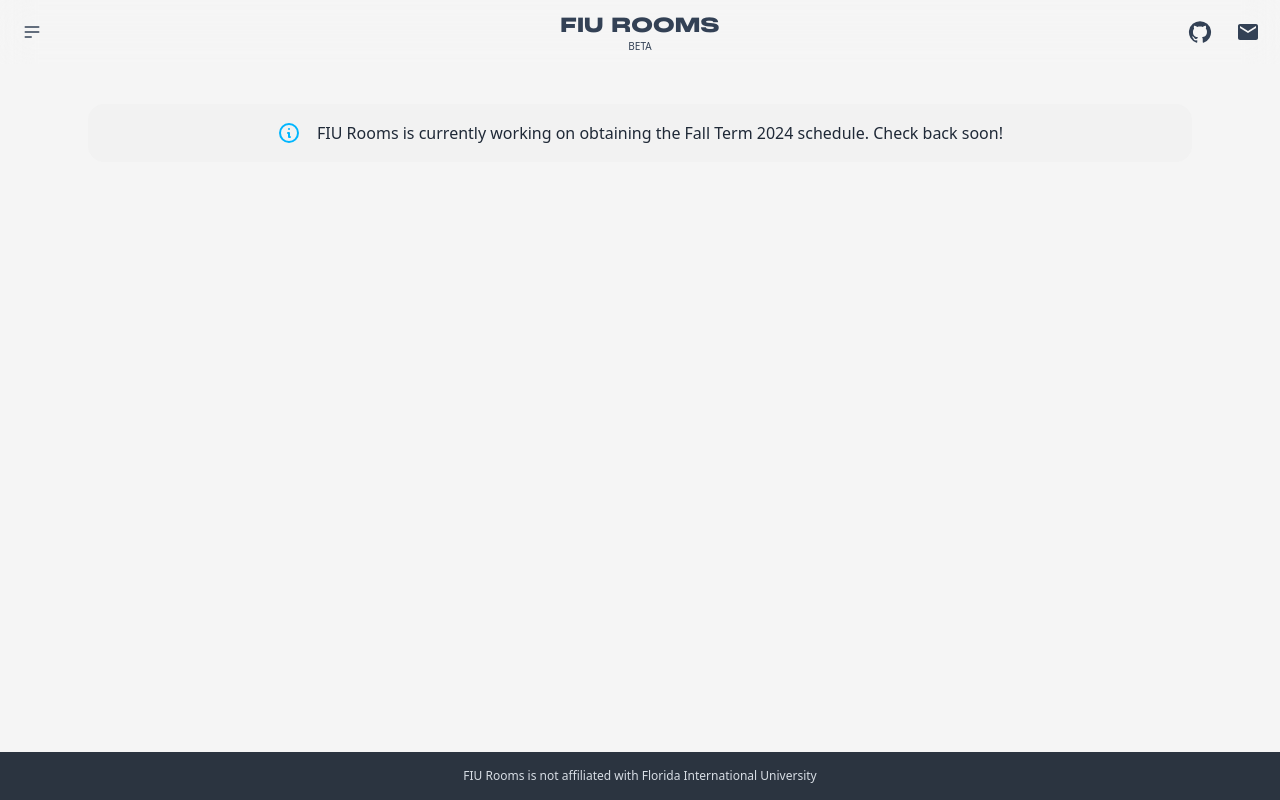
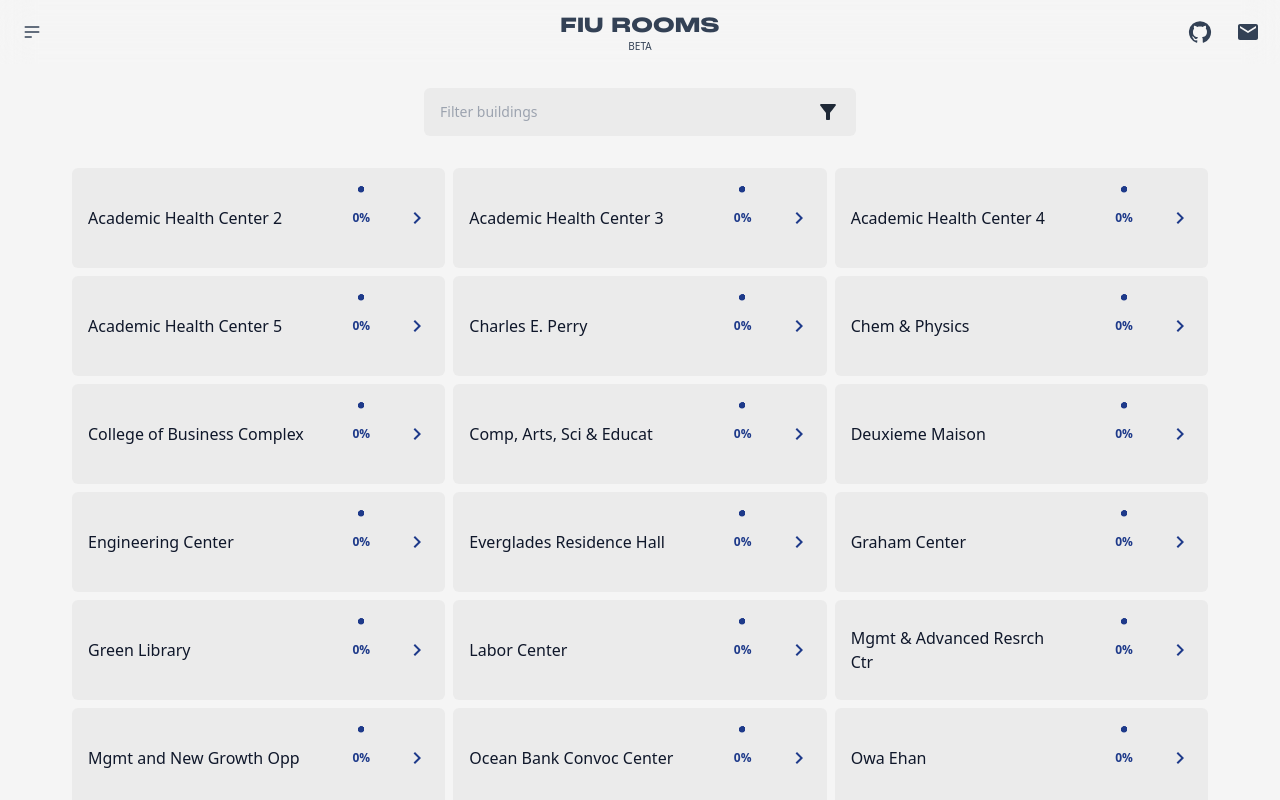
Before and after one commit to amichaeel/fiu-rooms, a Next.js app: page / in a window 1280 px wide. Shown: the top 800 px of the page. Built offline with nearby package versions, Linux system fonts and the light colour scheme; no server answers; the database is empty.

Commit message:
updated with fall 2024 schedule

```diff
--- a/pages/index.js
+++ b/pages/index.js
@@ -15,12 +15,12 @@
     "College of Business Complex",
     "Chem & Physics",
     "Deuxieme Maison",
-    // "Everglades Residence Hall",
+    "Everglades Residence Hall",
     "Engineering Center",
     "Patricia&PhilipFrostMuseum",
     "Graham Center",
     "Green Library",
-    // "Labor Center",
+    "Labor Center",
     "Mgmt and New Growth Opp",
     "Mgmt & Advanced Resrch Ctr",
     "Ocean Bank Convoc Center",
@@ -36,7 +36,7 @@
     "West 1",
     "West 9",
     "West 10",
-    // "Wertheim Prf Arts Ctr",
+    "Wertheim Prf Arts Ctr",
   ].sort();
 
   const [search, setSearch] = useState("");
@@ -61,7 +61,7 @@
           </div>
         </div>
       </section> */}
-      {/* <section className="mt-20 w-full max-w-md items-center justify-center p-2">
+      <section className="mt-20 w-full max-w-md items-center justify-center p-2">
 
         <label className="input-md flex items-center  gap-2 rounded-md bg-neutral-200/60 dark:bg-[#353941]">
           <input
@@ -73,17 +73,17 @@
           />
           <FilterAltIcon />
         </label>
-      </section> */}
-      <div className={"w-full p-6 max-w-6xl mt-20 " + (achknowledge && " hidden")}>
+      </section>
+      {/* <div className={"w-full p-6 max-w-6xl " + (achknowledge && " hidden")}>
         <div role="alert" className="alert flex justify-center">
           <svg xmlns="http://www.w3.org/2000/svg" fill="none" viewBox="0 0 24 24" className="stroke-info shrink-0 w-6 h-6"><path strokeLinecap="round" strokeLinejoin="round" strokeWidth="2" d="M13 16h-1v-4h-1m1-4h.01M21 12a9 9 0 11-18 0 9 9 0 0118 0z"></path></svg>
-          <span>FIU Rooms is currently working on obtaining the Fall Term 2024 schedule. Check back soon!</span>
-          {/* <div>
+          <span>FIU Rooms has been updated with the Fall 2024 Schedule</span>
+          <div>
             <button onClick={() => setAchknowledge(true)} className="btn btn-sm btn-primary">Got it!</button>
-          </div> */}
+          </div>
         </div>
-      </div>
-      {/* <section
+      </div> */}
+      <section
         id="buildings"
         className="grid w-full max-w-6xl grid-cols-1 gap-2 px-2 pt-6 md:grid-cols-2 lg:grid-cols-3"
       >
@@ -98,7 +98,7 @@
             <span>No buildings found</span>
           </div>
         )}
-      </section> */}
+      </section>
     </div>
   );
 }
```
